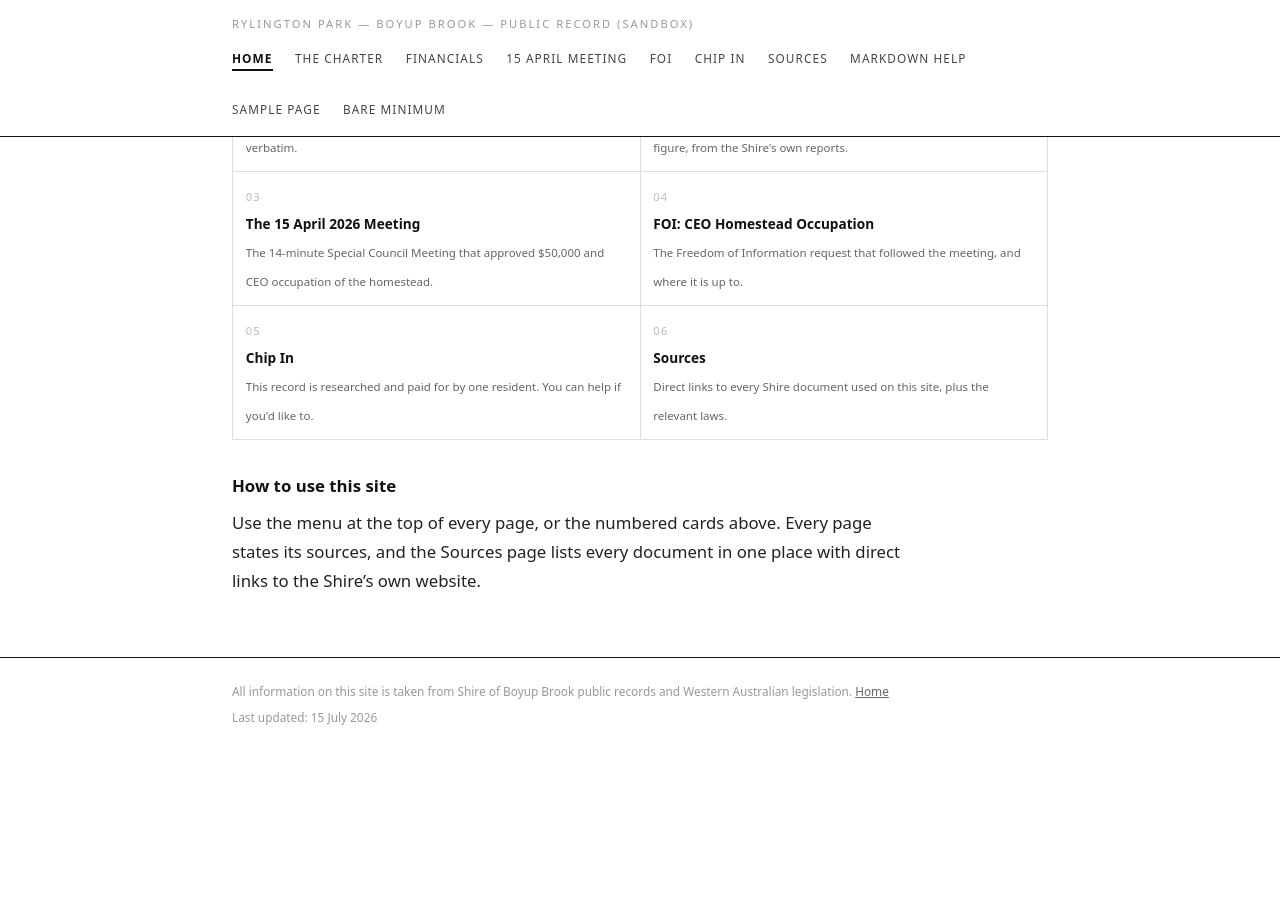
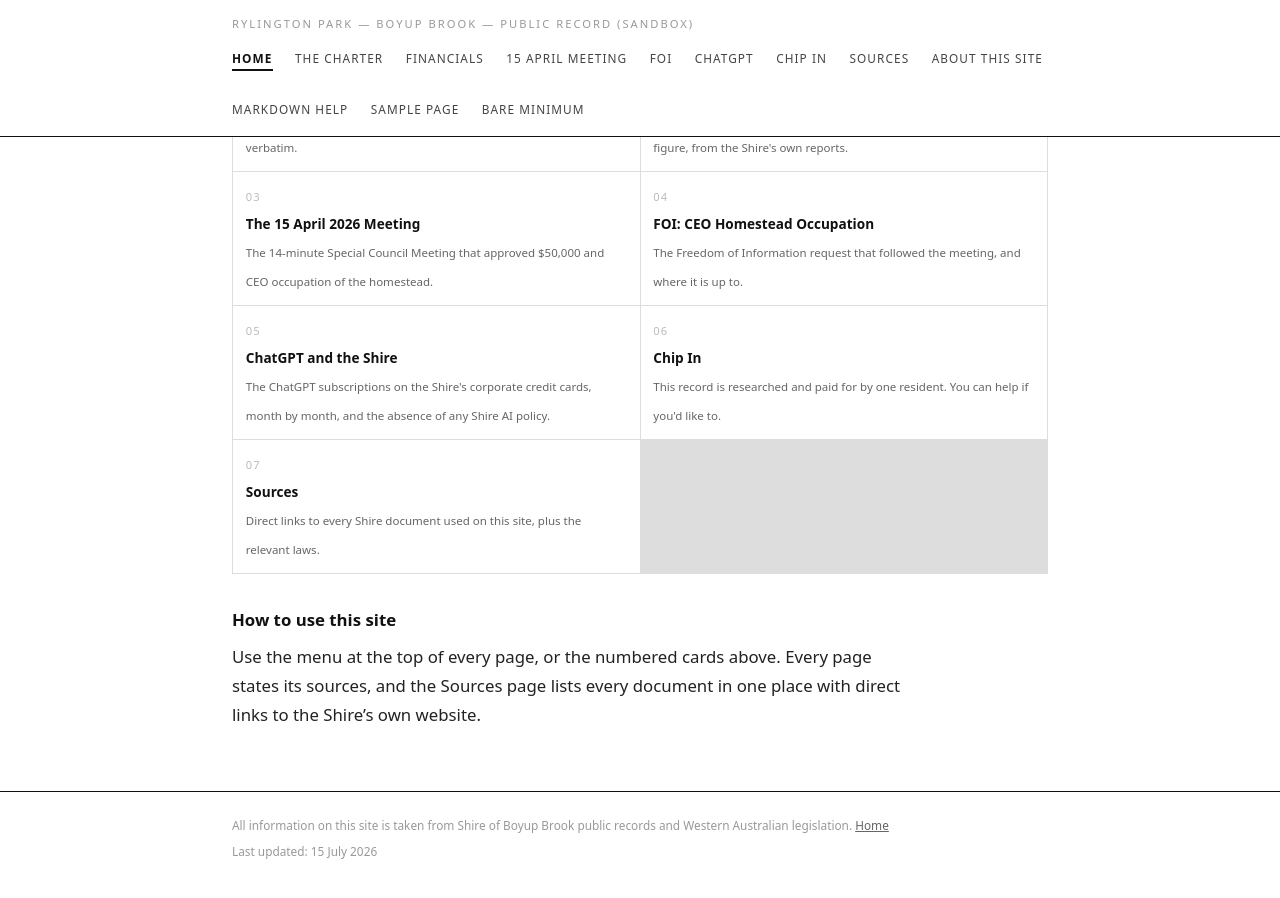
Before and after one commit to filiataxonomi/sandbox, a Jekyll site: the page built from index.md, in a window 1280 px wide and 900 px high, scrolled down 650 px. Built offline with Jekyll 4.4.1, drawn with Linux system fonts in a browser that asks for light colours; before the commit the page ends 1416 px from its top, so only the background shows below that.

Commit message:
Add files via upload

```diff
--- a/_data/cards.yml
+++ b/_data/cards.yml
@@ -19,6 +19,10 @@
   text: The Freedom of Information request that followed the meeting, and where it is up to.
   url: foi.html
 
+- title: ChatGPT and the Shire
+  text: The ChatGPT subscriptions on the Shire's corporate credit cards, month by month, and the absence of any Shire AI policy.
+  url: ai.html
+
 - title: Chip In
   text: This record is researched and paid for by one resident. You can help if you'd like to.
   url: chip-in.html
--- a/_data/nav.yml
+++ b/_data/nav.yml
@@ -16,10 +16,14 @@
   url: foi-meeting.html
 - label: FOI
   url: foi.html
+- label: ChatGPT
+  url: ai.html
 - label: Chip In
   url: chip-in.html
 - label: Sources
   url: sources.html
+- label: About This Site
+  url: about.html
 
 # The three entries below are sandbox practice pages.
 # Delete these six lines whenever you like - good first exercise.
```
